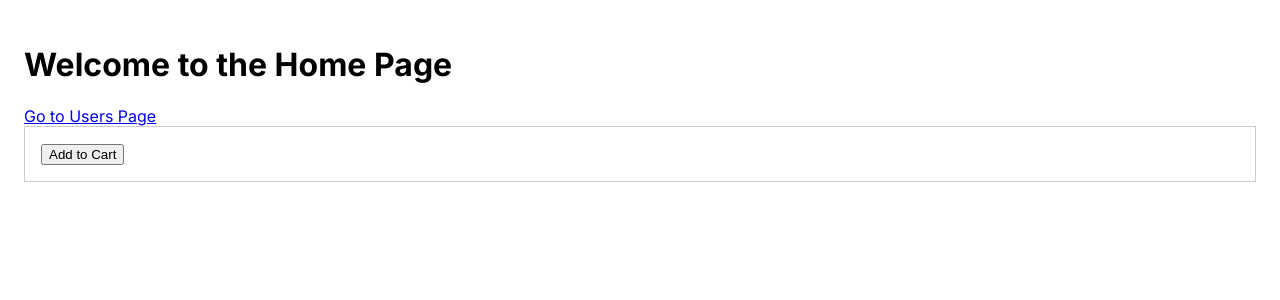
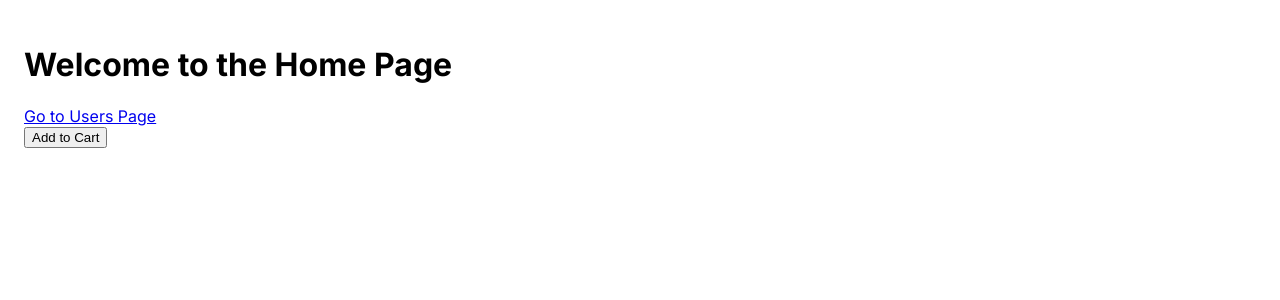
Before and after one commit to EhsanTgv/next-app, a Next.js app: page / in a window 1280 px wide. Shown: the top 300 px of the page. Built offline with nearby package versions, Linux system fonts and the light colour scheme.

Commit message:
Tailwind CSS

```diff
--- a/app/components/ProductCard.tsx
+++ b/app/components/ProductCard.tsx
@@ -1,10 +1,9 @@
 import React from 'react'
 import AddToCart from './AddToCart'
-import styles from './ProductCard.module.css'
 
 const ProductCard = () => {
   return (
-    <div className={styles.card}>
+    <div className='p-5 my-5 bg-sky-400 text-white text-xl hover:bg-sky-500'>
         <AddToCart />
     </div>
   )
```
